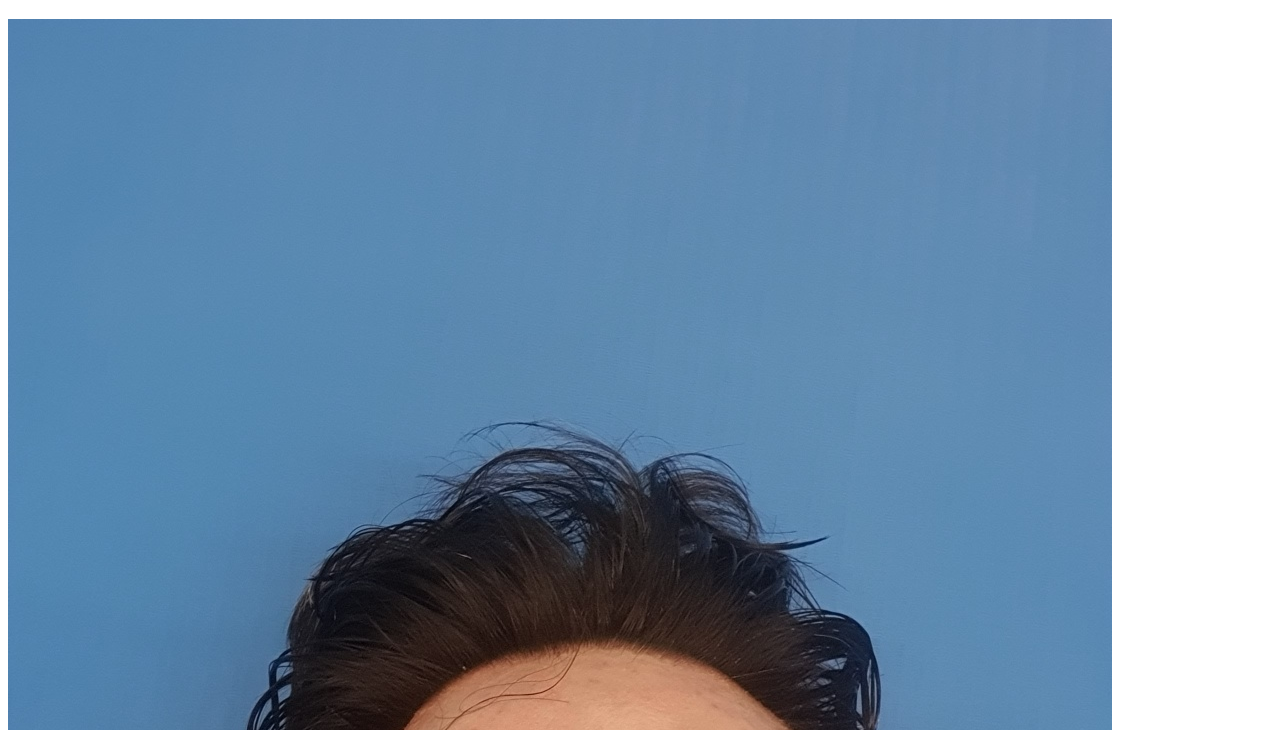
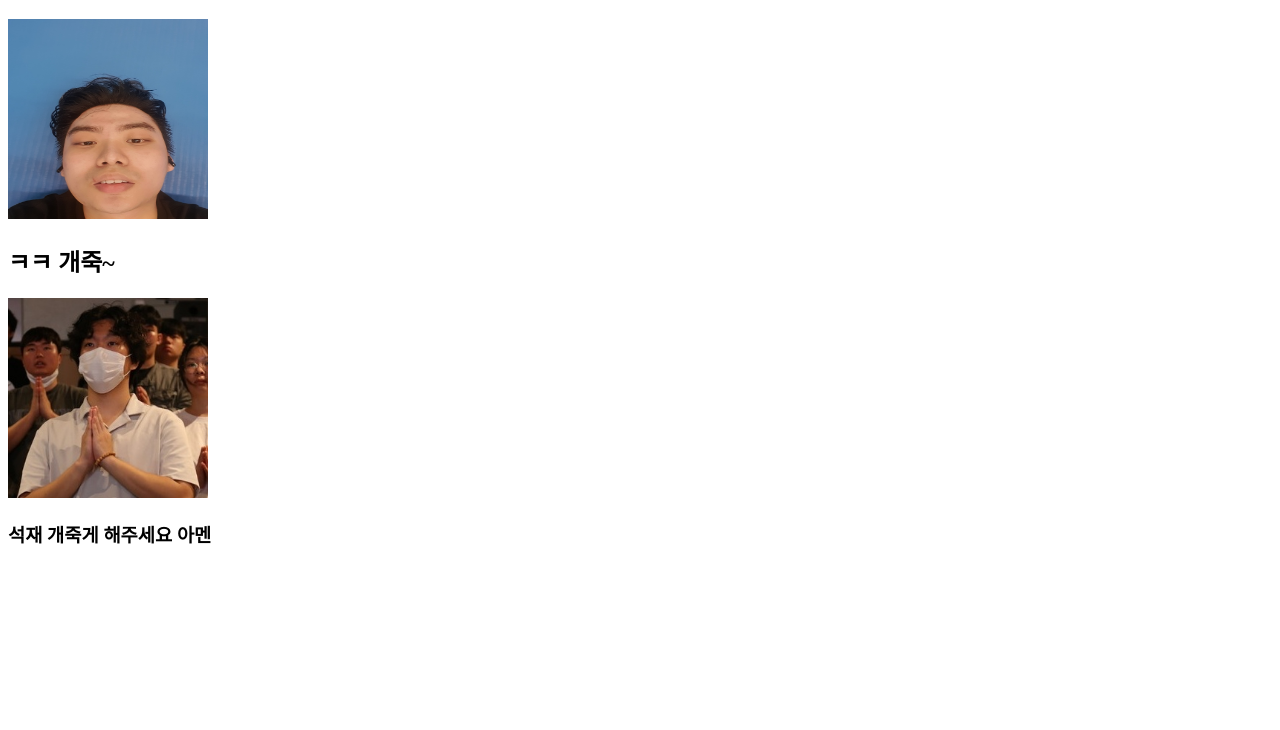
Before and after one commit to newStarTak/newStarTak.github.io, a plain HTML site: page index.html in a window 1280 px wide. Shown: the part 70-800 px from the top of the page. Drawn offline with Linux system fonts and the light colour scheme.

Commit message:
Update index.html

```diff
--- a/index.html
+++ b/index.html
@@ -12,11 +12,18 @@
         11월 2일, 석재가 오늘부로 공식 개죽이가 됩니다.
     </h1>
 
-    <img src="sjgj.jpg">
+    <img src="sjgj.jpg" width="200" height="200">
 
     <h2>
         ㅋㅋ 개죽~
     </h2>
+
+    <img src="prey.jpg" width="200" height="200">
+
+    <h3>
+        석재 개죽게 해주세요 아멘
+    </h3>
+
 </body>
 
 
```
